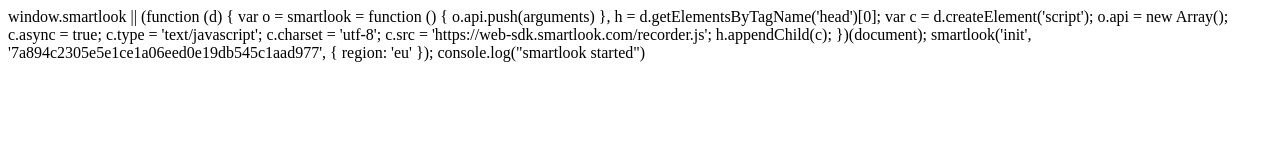
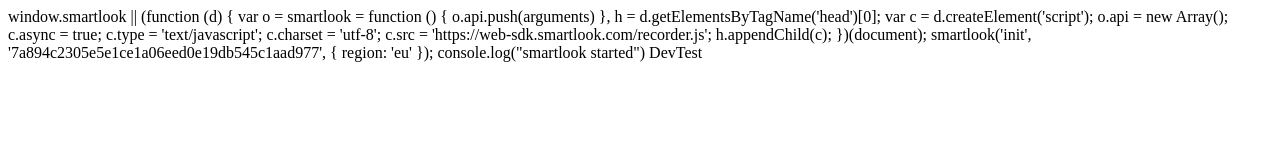
Before and after one commit to DevGupta007/mogiSmartLook, a plain HTML site: page index.html in a window 1280 px wide. Drawn offline with Linux system fonts and the light colour scheme.

Commit message:
Update index.html

```diff
--- a/index.html
+++ b/index.html
@@ -5,3 +5,5 @@
     })(document);
     smartlook('init', '7a894c2305e5e1ce1a06eed0e19db545c1aad977', { region: 'eu' });
     console.log("smartlook started")
+
+<html>DevTest</html>
```
